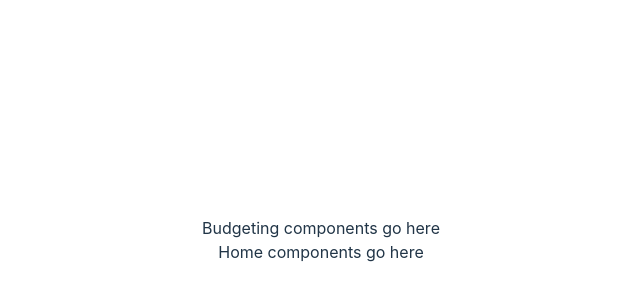
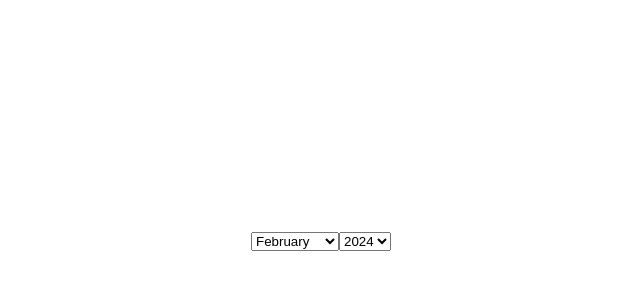
Before and after one commit to RossNE99/Wealth-Warden, a React (Vite) app: page / in a window 1280 px wide. Shown: the part 160-460 px from the top of the page, without its empty margins (319-959 px from the left). Built offline with nearby package versions, Linux system fonts and the light colour scheme.

Commit message:
added code for date component

```diff
--- a/src/App.jsx
+++ b/src/App.jsx
@@ -1,18 +1,24 @@
 import './App.css'
 import Budgeting from './pages/Budgeting'
 import Home from './pages/Home'
+import Date from './components/Date/Index'
 
 function App() {
 
 
+  // return (
+  //   <div>
+  //     {/* <NabBar/> */}
+  //    <Budgeting/>
+  //    <Home/>
+  //   </div>
+
+  // )
   return (
-    <div>
-      {/* <NabBar/> */}
-     <Budgeting/>
-     <Home/>
+    <div className="App">
+      <Date />
     </div>
-
-  )
+  );
 }
 
 export default App
--- a/src/components/Date/Index.jsx
+++ b/src/components/Date/Index.jsx
@@ -0,0 +1,37 @@
+import React, { useState } from 'react';
+import dayjs from 'dayjs';
+
+function Date() {
+  const [selectedDate, setSelectedDate] = useState(dayjs());
+
+  const handleMonthChange = (event) => {
+    const month = parseInt(event.target.value, 10) - 1; // Months are 0-indexed in Day.js
+    setSelectedDate(selectedDate.month(month));
+  };
+
+  const handleYearChange = (event) => {
+    const year = parseInt(event.target.value, 10);
+    setSelectedDate(selectedDate.year(year));
+  };
+
+  return (
+    <div>
+      <select value={selectedDate.month()} onChange={handleMonthChange}>
+        {Array.from({ length: 12 }, (_, i) => i).map((month) => (
+          <option key={month} value={month + 1}>
+            {dayjs().month(month).format('MMMM')}
+          </option>
+        ))}
+      </select>
+      <select value={selectedDate.year()} onChange={handleYearChange}>
+        {Array.from({ length: 10 }, (_, i) => i + 2024).map((year) => (
+          <option key={year} value={year}>
+            {year}
+          </option>
+        ))}
+      </select>
+    </div>
+  );
+}
+
+export default Date;
```
